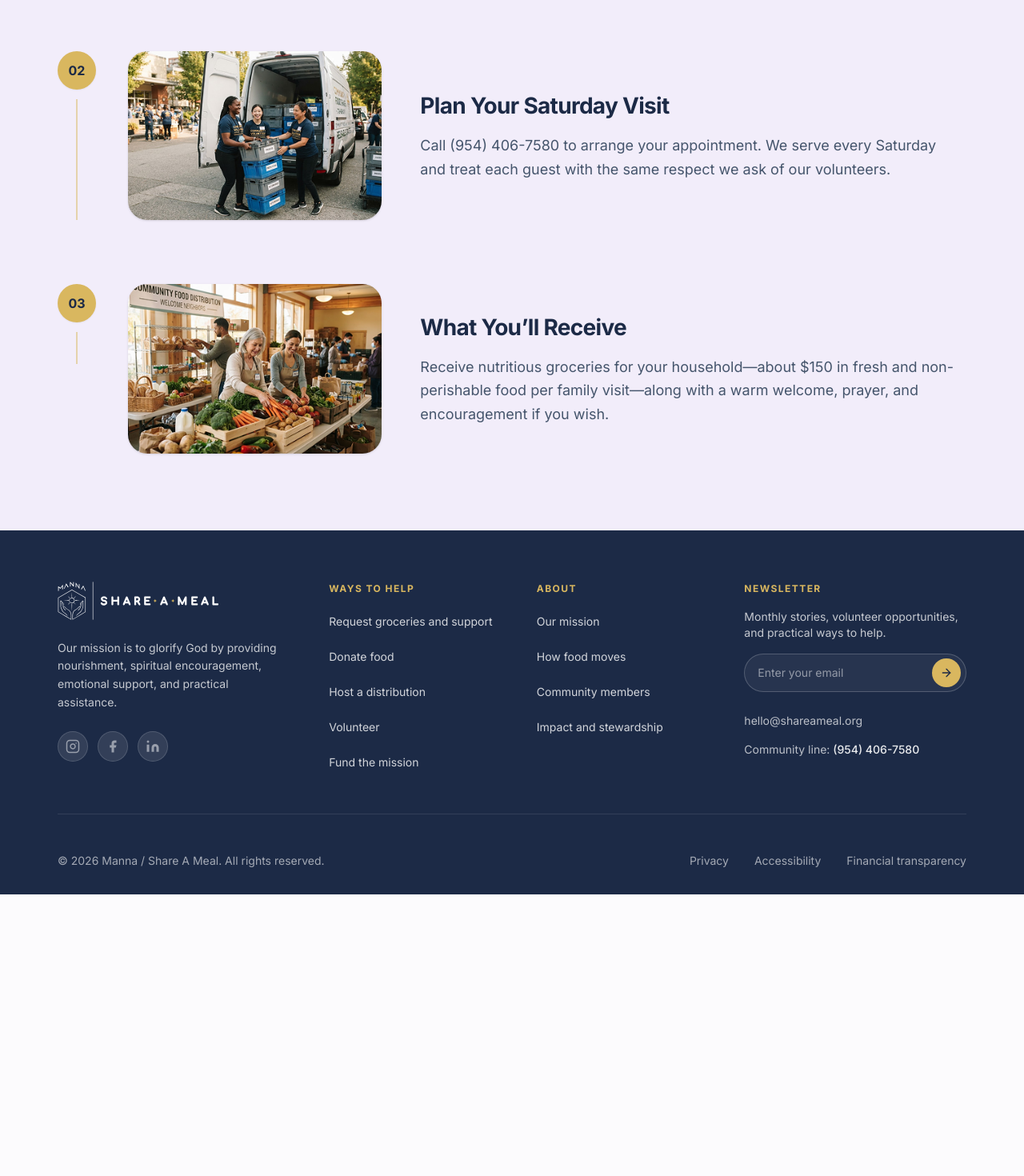
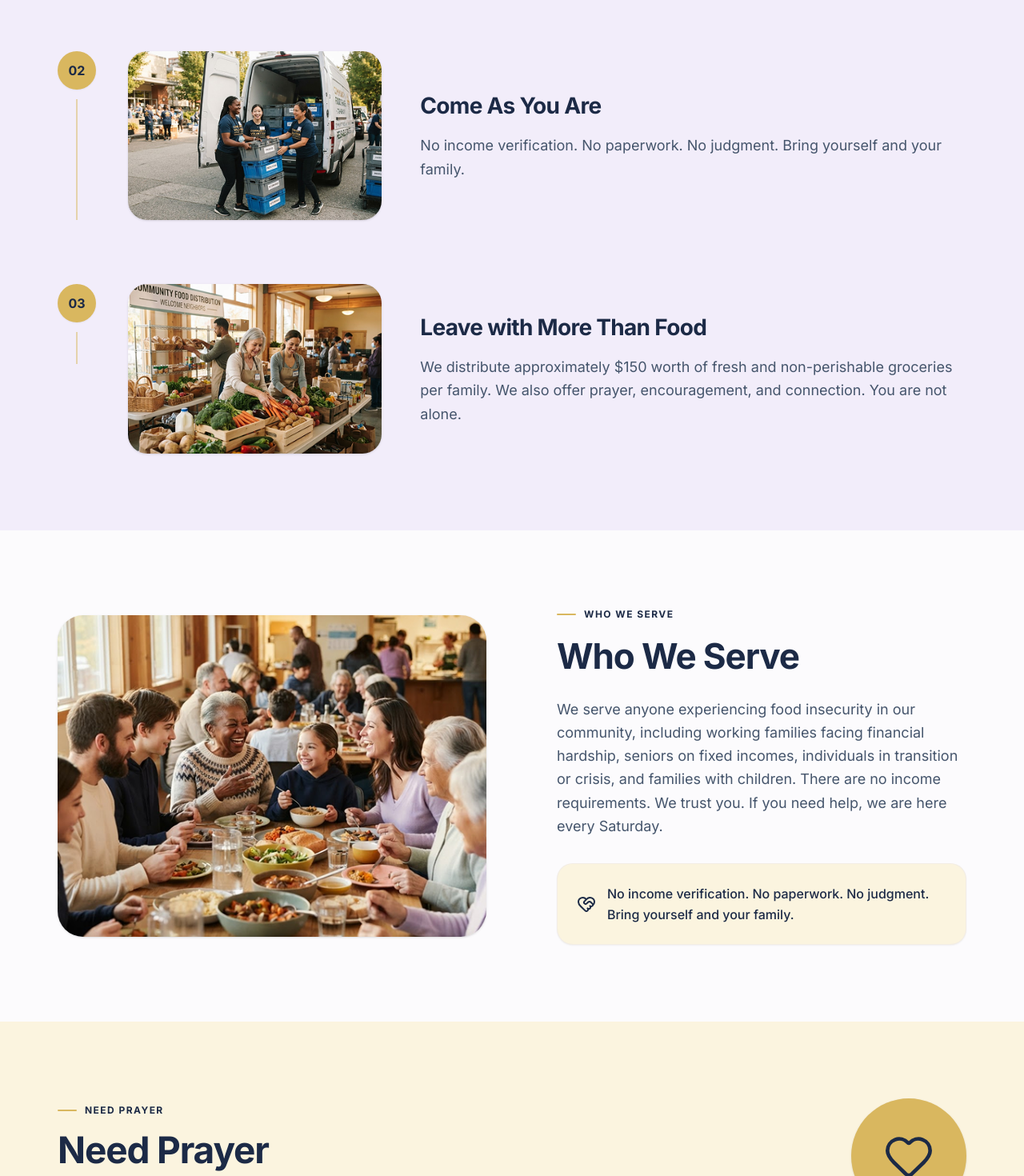
Before and after one commit to Rohitmehta395/MSAM, a Next.js app: page /how-it-works in a window 1280 px wide. Shown: the part 1330-2800 px from the top of the page at 80% size. Before the commit the page ends 2448 px from the top, so only its background shows below. Built offline with nearby package versions, Linux system fonts and the light colour scheme; no server answers.

Commit message:
feat: add how-it-works page, who-we-serve, and prayer callout sections

```diff
--- a/src/app/how-it-works/page.tsx
+++ b/src/app/how-it-works/page.tsx
@@ -1,10 +1,15 @@
 import type { Metadata } from 'next';
-import { HowItWorksHero, HowItWorksTimeline } from '@/components/sections';
+import {
+  HowItWorksHero,
+  HowItWorksTimeline,
+  WhoWeServe,
+  PrayerCallout,
+} from '@/components/sections';
 
 export const metadata: Metadata = {
   title: 'How It Works | Manna Share A Meal',
   description:
-    'Getting food support from Manna is simple, dignified, andChrist-centered. Learn how to schedule your Saturday appointment in Broward County.',
+    'Getting food support from Manna is simple, dignified, and Christ-centered. Learn how to schedule your Saturday appointment in Broward County.',
 };
 
 export default function HowItWorksPage() {
@@ -15,6 +20,12 @@ export default function HowItWorksPage() {
 
       {/* 6.1: Three-Step Process Timeline */}
       <HowItWorksTimeline />
+
+      {/* 6.2: Who We Serve */}
+      <WhoWeServe />
+
+      {/* 6.2: Prayer Callout Band */}
+      <PrayerCallout />
     </>
   );
 }
--- /dev/null
+++ b/src/components/sections/PrayerCallout.tsx
@@ -0,0 +1,88 @@
+import React from 'react';
+import { Heart } from 'lucide-react';
+import { cn } from '@/lib/cn';
+import { siteConfig } from '@/config/site';
+import { Section } from '@/components/ui/Section';
+import { Container } from '@/components/ui/Container';
+import { Eyebrow } from '@/components/ui/Eyebrow';
+import { howItWorksPrayerContent, type HowItWorksPrayerContent } from '@/content/how-it-works';
+
+export interface PrayerCalloutProps {
+  /** Optional content override */
+  content?: Partial<HowItWorksPrayerContent>;
+  /** Optional custom class name */
+  className?: string;
+}
+
+/**
+ * How It Works Page — Prayer Callout Band.
+ *
+ * Grounded in Figma frame: `design-reference/How it works Page/5-Prayer callout.png` (1440px wide).
+ *
+ * Layout:
+ * - Full-bleed warm band (`bg-warm` / `#fbf4df`).
+ * - Section anchor ID: `prayer` with `scroll-mt-24` to prevent header occlusion.
+ * - Horizontal flex layout:
+ *   - Left side:
+ *     - "NEED PRAYER" eyebrow with gold dash.
+ *     - Display headline "Need Prayer" in bold navy sans-serif.
+ *     - Direct phone call prompt: "Call for Prayer: (954) 406-7580" with interactive tel link.
+ *   - Right side:
+ *     - Gold circular decorative badge (`h-32 w-32 sm:h-36 sm:w-36 rounded-full bg-gold`)
+ *       containing a navy stroke outline heart (`lucide-react` Heart).
+ */
+export function PrayerCallout({ content, className }: PrayerCalloutProps) {
+  const { eyebrow, headline, phoneLabel } = {
+    ...howItWorksPrayerContent,
+    ...content,
+  };
+  const phoneHref = content?.phoneHref ?? siteConfig.phoneHref;
+  const phoneNumber = content?.phoneNumber ?? siteConfig.phoneDisplay;
+
+  return (
+    <Section
+      bleed
+      tone="warm"
+      spacing="none"
+      id="prayer"
+      className={cn('scroll-mt-24 py-16 sm:py-20 lg:py-24', className)}
+    >
+      <Container className="max-w-[1440px]">
+        <div className="flex flex-col items-start justify-between gap-8 sm:flex-row sm:items-center">
+          {/* Left Side: Eyebrow, Heading & Phone Call Prompt */}
+          <div className="flex flex-col items-start">
+            {/* Eyebrow */}
+            <Eyebrow className="mb-2 sm:mb-3">{eyebrow}</Eyebrow>
+
+            {/* Headline */}
+            <h2 className="text-navy text-3xl leading-tight font-bold tracking-tight sm:text-4xl lg:text-[46px]">
+              {headline}
+            </h2>
+
+            {/* Phone Call Prompt */}
+            <p className="mt-3 text-base text-slate-600 sm:mt-4 sm:text-lg">
+              {phoneLabel}:{' '}
+              <a
+                href={phoneHref}
+                className="text-navy decoration-navy/40 hover:decoration-navy focus-visible:outline-navy font-medium underline underline-offset-4 transition-colors focus-visible:outline-2 focus-visible:outline-offset-2"
+              >
+                {phoneNumber}
+              </a>
+            </p>
+          </div>
+
+          {/* Right Side: Gold Circular Heart Badge */}
+          <div
+            className="bg-gold flex h-28 w-28 shrink-0 items-center justify-center rounded-full shadow-sm sm:h-32 sm:w-32 lg:h-36 lg:w-36"
+            aria-hidden="true"
+          >
+            <Heart
+              className="text-navy h-12 w-12 stroke-[1.75] sm:h-14 sm:w-14 lg:h-16 lg:w-16"
+              fill="none"
+            />
+          </div>
+        </div>
+      </Container>
+    </Section>
+  );
+}
--- /dev/null
+++ b/src/components/sections/WhoWeServe.tsx
@@ -0,0 +1,97 @@
+import React from 'react';
+import { HeartHandshake } from 'lucide-react';
+import { cn } from '@/lib/cn';
+import { Section } from '@/components/ui/Section';
+import { Container } from '@/components/ui/Container';
+import { Eyebrow } from '@/components/ui/Eyebrow';
+import { MediaImage } from '@/components/media/MediaImage';
+import {
+  howItWorksWhoWeServeContent,
+  type HowItWorksWhoWeServeContent,
+} from '@/content/how-it-works';
+
+export interface WhoWeServeProps {
+  /** Optional content override */
+  content?: Partial<HowItWorksWhoWeServeContent>;
+  /** Optional custom class name */
+  className?: string;
+}
+
+/**
+ * How It Works Page — Who We Serve section.
+ *
+ * Grounded in Figma frame: `design-reference/How it works Page/3-Who we serve.png` (1440px wide).
+ *
+ * Layout:
+ * - Two-column responsive split on clean canvas tone (`bg-canvas`).
+ * - Left column:
+ *   - Photographic feature of diverse community members, seniors, and families sharing a meal.
+ *   - Substantial panel rounding (`rounded-[24px] sm:rounded-[28px] lg:rounded-[32px]`) with soft shadow.
+ * - Right column:
+ *   - "WHO WE SERVE" eyebrow with gold dash.
+ *   - Display headline "Who We Serve" in bold navy sans-serif.
+ *   - Descriptive paragraph about all neighbors facing food insecurity without income requirements.
+ *   - Warm callout container (`bg-warm rounded-[16px] sm:rounded-[20px] p-5 sm:p-6`) pairing a
+ *     HeartHandshake icon with reassurance statement:
+ *     "No income verification. No paperwork. No judgment. Bring yourself and your family."
+ */
+export function WhoWeServe({ content, className }: WhoWeServeProps) {
+  const { eyebrow, headline, paragraphs, callout, imageKey } = {
+    ...howItWorksWhoWeServeContent,
+    ...content,
+  };
+
+  return (
+    <Section
+      bleed
+      tone="canvas"
+      spacing="none"
+      className={cn('py-16 sm:py-20 lg:py-24', className)}
+    >
+      <Container className="max-w-[1440px]">
+        <div className="grid grid-cols-1 items-center gap-10 lg:grid-cols-12 lg:gap-12 xl:gap-16">
+          {/* Left Column: Feature Image */}
+          <div className="w-full lg:col-span-6">
+            <div className="relative aspect-[4/3] w-full overflow-hidden rounded-[24px] shadow-sm sm:rounded-[28px] lg:rounded-[32px]">
+              <MediaImage
+                assetKey={imageKey}
+                sizes="(min-width: 1280px) 570px, (min-width: 1024px) 45vw, 100vw"
+                fillContainer
+                rounded="none"
+                className="h-full w-full object-cover"
+              />
+            </div>
+          </div>
+
+          {/* Right Column: Copy & Warm Callout */}
+          <div className="flex flex-col items-start justify-center lg:col-span-6 lg:pl-4 xl:pl-6">
+            {/* Eyebrow */}
+            <Eyebrow className="mb-3 sm:mb-4">{eyebrow}</Eyebrow>
+
+            {/* Headline */}
+            <h2 className="text-navy text-3xl leading-tight font-bold tracking-tight sm:text-4xl lg:text-[44px]">
+              {headline}
+            </h2>
+
+            {/* Paragraphs */}
+            <div className="mt-5 space-y-4 text-base leading-relaxed text-slate-600 sm:mt-6 sm:text-lg">
+              {paragraphs.map((para, index) => (
+                <p key={index}>{para}</p>
+              ))}
+            </div>
+
+            {/* Warm Reassurance Callout Box */}
+            {callout && (
+              <div className="border-border/40 bg-warm mt-8 flex w-full items-center gap-3.5 rounded-[16px] border p-5 shadow-xs sm:rounded-[20px] sm:p-6">
+                <HeartHandshake className="text-navy h-6 w-6 shrink-0" aria-hidden="true" />
+                <p className="text-navy text-sm leading-relaxed font-medium sm:text-base">
+                  {callout.text}
+                </p>
+              </div>
+            )}
+          </div>
+        </div>
+      </Container>
+    </Section>
+  );
+}
--- a/src/components/sections/index.ts
+++ b/src/components/sections/index.ts
@@ -7,3 +7,5 @@ export { OperationalFootprint, type OperationalFootprintProps } from './Operatio
 export { DonationSection, type DonationSectionProps } from './DonationSection';
 export { HowItWorksHero, type HowItWorksHeroProps } from './HowItWorksHero';
 export { HowItWorksTimeline, type HowItWorksTimelineProps } from './HowItWorksTimeline';
+export { WhoWeServe, type WhoWeServeProps } from './WhoWeServe';
+export { PrayerCallout, type PrayerCalloutProps } from './PrayerCallout';
--- a/src/content/how-it-works.ts
+++ b/src/content/how-it-works.ts
@@ -34,10 +34,28 @@ export interface HowItWorksTimelineContent {
   steps: HowItWorksStep[];
 }
 
+export interface HowItWorksWhoWeServeContent {
+  eyebrow: string;
+  headline: string;
+  paragraphs: string[];
+  callout: {
+    text: string;
+  };
+  imageKey: ImageKey;
+}
+
+export interface HowItWorksPrayerContent {
+  eyebrow: string;
+  headline: string;
+  phoneLabel: string;
+  phoneNumber: string;
+  phoneHref: string;
+}
+
 export const howItWorksHeroContent: HowItWorksHeroContent = {
   eyebrow: 'GET HELP',
-  headline: 'A helping hand starts here.',
-  lead: 'Job loss, illness, or rising costs can make food hard to afford. You are not alone. Call (954) 406-7580 for a Saturday appointment, or start a brief registration below.',
+  headline: 'Getting Food Is Simple',
+  lead: 'Reach us at (954) 406-7580 to schedule your visit. We serve by appointment every Saturday to make sure every family gets the time and attention they deserve.',
   primaryAction: {
     label: 'Call for an Appointment',
     href: 'tel:9544067580',
@@ -45,7 +63,7 @@ export const howItWorksHeroContent: HowItWorksHeroContent = {
   },
   secondaryAction: {
     label: 'Need Prayer',
-    href: 'tel:9544067580',
+    href: '#prayer',
     variant: 'secondary',
   },
   reassurance: 'No income verification. No paperwork. No judgment.',
@@ -58,31 +76,51 @@ export const howItWorksHeroContent: HowItWorksHeroContent = {
 
 export const howItWorksTimelineContent: HowItWorksTimelineContent = {
   eyebrow: 'WHAT WE OFFER',
-  headline: 'How to Register',
+  headline: 'Getting Food Is Simple',
   steps: [
     {
       id: 'step-01',
       stepNumber: '01',
-      title: 'Complete a Brief Registration',
+      title: 'Call for an Appointment',
       description:
-        'Complete a brief registration online or in person. We’ll use the information to prepare support for your household and make your visit as smooth as possible.',
+        'Reach us at (954) 406-7580 to schedule your visit. We serve by appointment every Saturday to make sure every family gets the time and attention they deserve.',
       imageKey: 'howItWorks.steps.step1',
     },
     {
       id: 'step-02',
       stepNumber: '02',
-      title: 'Plan Your Saturday Visit',
+      title: 'Come As You Are',
       description:
-        'Call (954) 406-7580 to arrange your appointment. We serve every Saturday and treat each guest with the same respect we ask of our volunteers.',
+        'No income verification. No paperwork. No judgment. Bring yourself and your family.',
       imageKey: 'howItWorks.steps.step2',
     },
     {
       id: 'step-03',
       stepNumber: '03',
-      title: 'What You’ll Receive',
+      title: 'Leave with More Than Food',
       description:
-        'Receive nutritious groceries for your household—about $150 in fresh and non-perishable food per family visit—along with a warm welcome, prayer, and encouragement if you wish.',
+        'We distribute approximately $150 worth of fresh and non-perishable groceries per family. We also offer prayer, encouragement, and connection. You are not alone.',
       imageKey: 'howItWorks.steps.step3',
     },
   ],
 };
+
+export const howItWorksWhoWeServeContent: HowItWorksWhoWeServeContent = {
+  eyebrow: 'WHO WE SERVE',
+  headline: 'Who We Serve',
+  paragraphs: [
+    'We serve anyone experiencing food insecurity in our community, including working families facing financial hardship, seniors on fixed incomes, individuals in transition or crisis, and families with children. There are no income requirements. We trust you. If you need help, we are here every Saturday.',
+  ],
+  callout: {
+    text: 'No income verification. No paperwork. No judgment. Bring yourself and your family.',
+  },
+  imageKey: 'howItWorks.whoWeServe.primary',
+};
+
+export const howItWorksPrayerContent: HowItWorksPrayerContent = {
+  eyebrow: 'NEED PRAYER',
+  headline: 'Need Prayer',
+  phoneLabel: 'Call for Prayer',
+  phoneNumber: '(954) 406-7580',
+  phoneHref: 'tel:9544067580',
+};
--- a/src/content/images.ts
+++ b/src/content/images.ts
@@ -141,6 +141,12 @@ export const images = {
     alt: 'Community food distribution center staging tables filled with fresh produce and bread',
     aspect: '3/2',
   },
+  'howItWorks.whoWeServe.primary': {
+    publicId: undefined,
+    src: '/images/how-it-works/who-we-serve.png',
+    alt: 'Families, seniors, and neighbors gathered happily around a warm table sharing a wholesome meal',
+    aspect: '4/3',
+  },
 } as const satisfies Record<string, ImageAsset>;
 
 export type ImageKey = keyof typeof images;
```
Also changed, not shown: public/images/how-it-works/who-we-serve.png (added).
